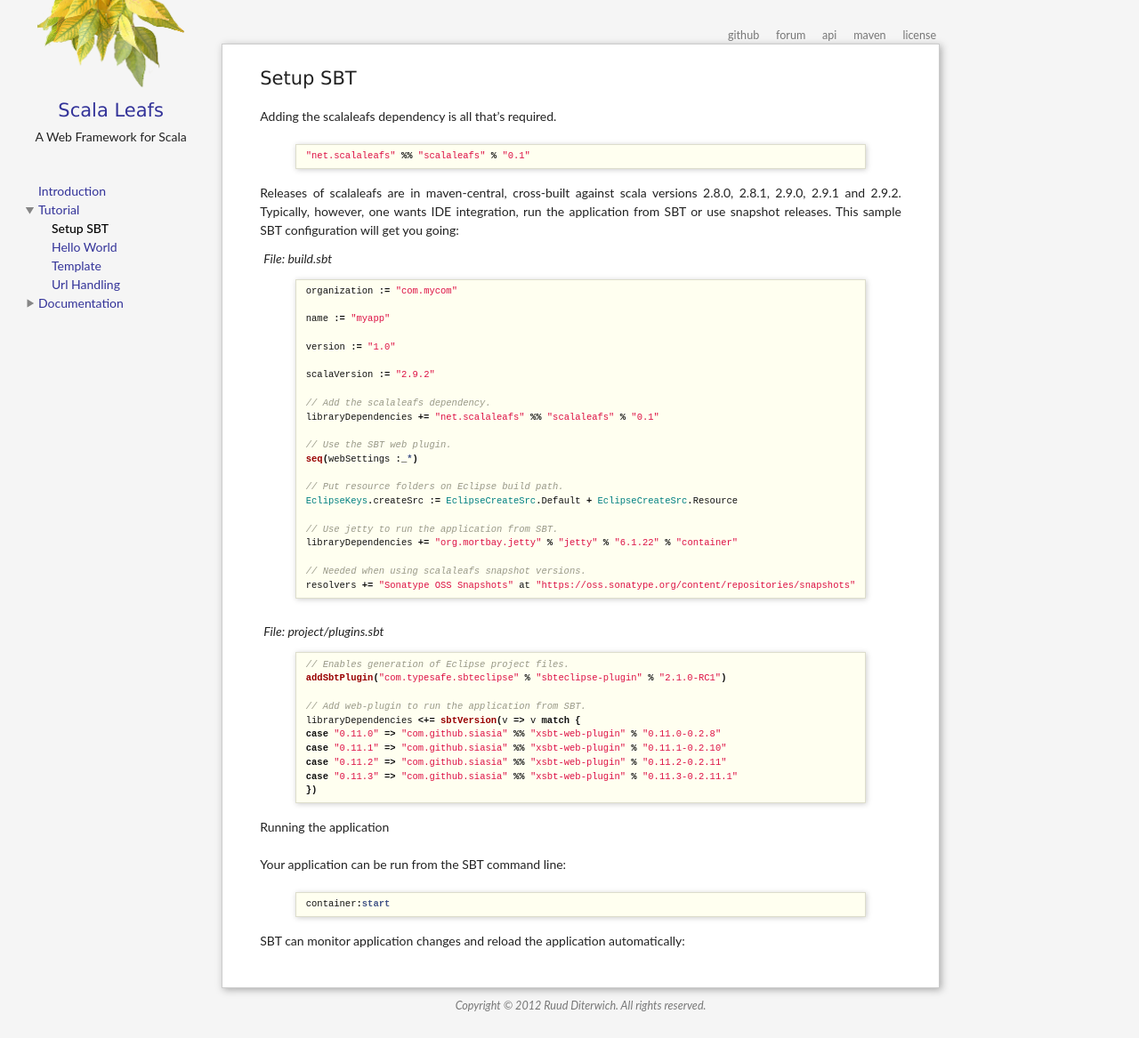
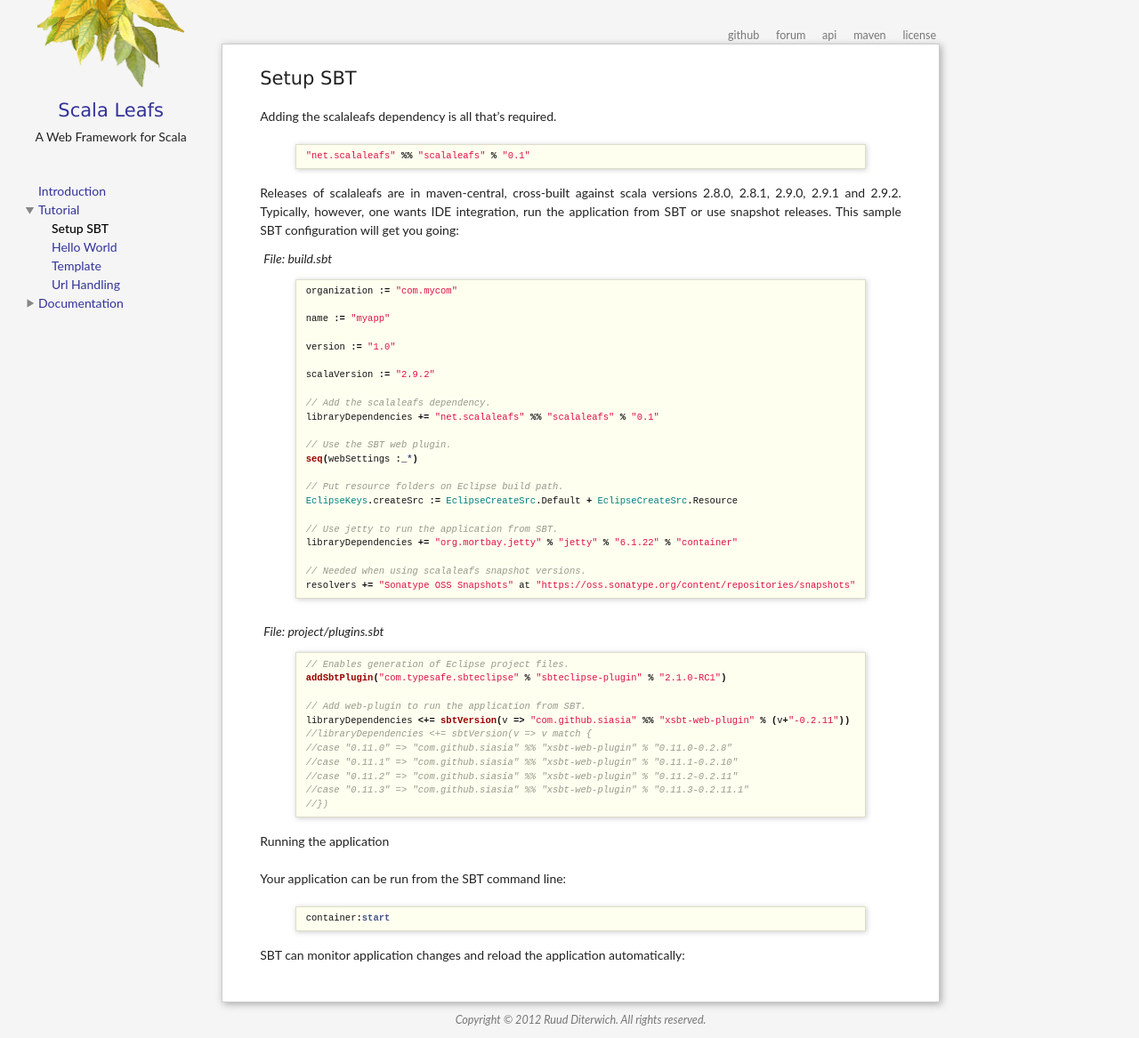
Before and after one commit to scalastuff/scalaleafs, a Jekyll site: the page built from setup-sbt.md, in a window 1280 px wide. Shown: the whole page at 89% size. Built offline with Jekyll 4.4.1, drawn with Linux system fonts in a browser that asks for light colours.

Commit message:
Updated setup-sbt.md

```diff
--- a/setup-sbt.md
+++ b/setup-sbt.md
@@ -44,12 +44,13 @@
 addSbtPlugin("com.typesafe.sbteclipse" % "sbteclipse-plugin" % "2.1.0-RC1")
 
 // Add web-plugin to run the application from SBT.
-libraryDependencies <+= sbtVersion(v => v match {
-case "0.11.0" => "com.github.siasia" %% "xsbt-web-plugin" % "0.11.0-0.2.8"
-case "0.11.1" => "com.github.siasia" %% "xsbt-web-plugin" % "0.11.1-0.2.10"
-case "0.11.2" => "com.github.siasia" %% "xsbt-web-plugin" % "0.11.2-0.2.11"
-case "0.11.3" => "com.github.siasia" %% "xsbt-web-plugin" % "0.11.3-0.2.11.1"
-})
+libraryDependencies <+= sbtVersion(v => "com.github.siasia" %% "xsbt-web-plugin" % (v+"-0.2.11"))
+//libraryDependencies <+= sbtVersion(v => v match {
+//case "0.11.0" => "com.github.siasia" %% "xsbt-web-plugin" % "0.11.0-0.2.8"
+//case "0.11.1" => "com.github.siasia" %% "xsbt-web-plugin" % "0.11.1-0.2.10"
+//case "0.11.2" => "com.github.siasia" %% "xsbt-web-plugin" % "0.11.2-0.2.11"
+//case "0.11.3" => "com.github.siasia" %% "xsbt-web-plugin" % "0.11.3-0.2.11.1"
+//})
 {% endhighlight %}
 
 Running the application
```
